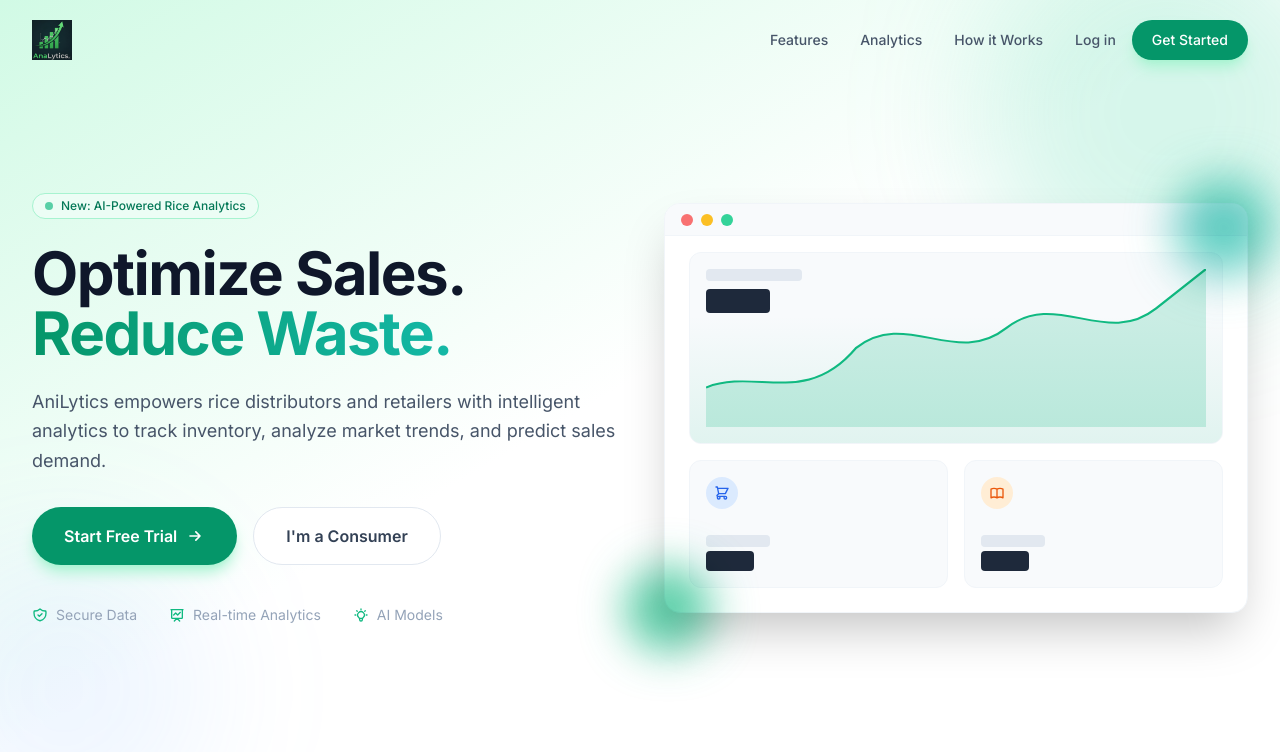
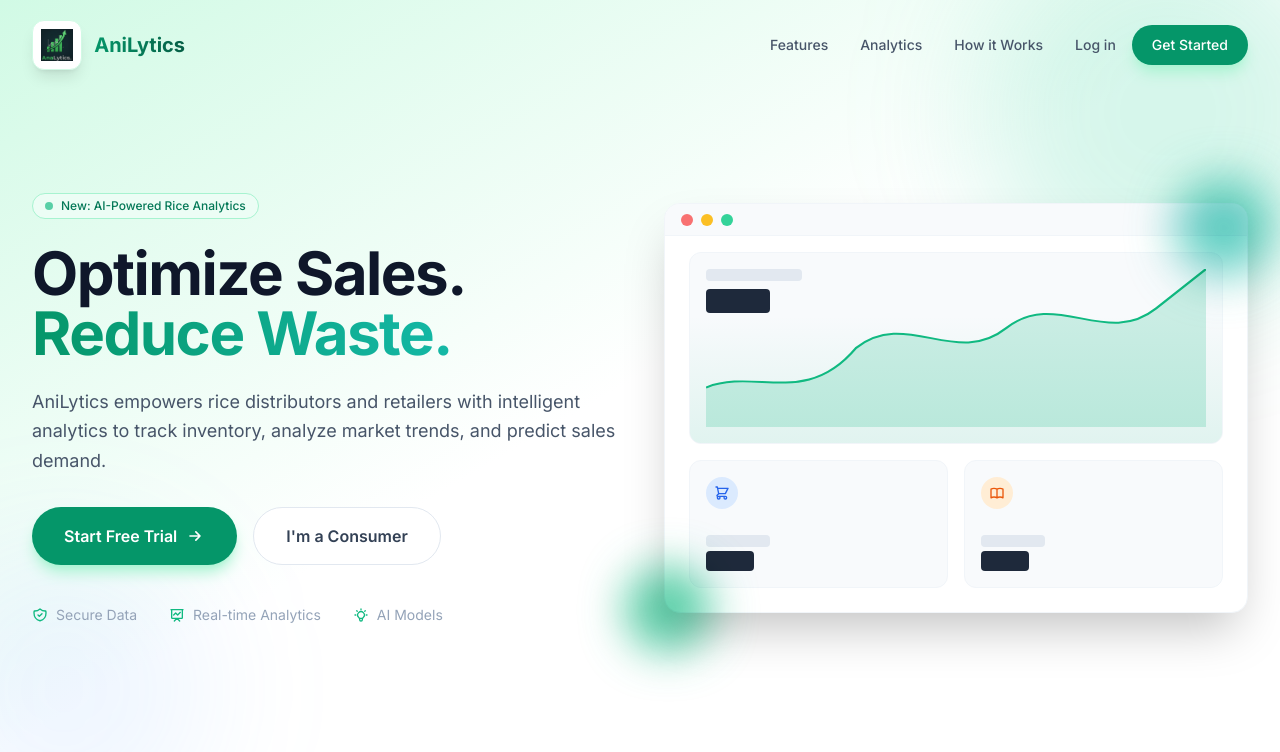
Before and after one commit to Vince0028/anilytics-rice-app, a Python web app: template templates/landing.html in a window 1280 px wide. Shown: the top 752 px of the page. Run offline with Jinja, Linux system fonts and the light colour scheme; the template is opened without the code that fills it, so the values that code supplies are empty; some libraries are stand-ins or nearby versions.

Commit message:
Enhance branding in navbar and footer with improved logo presentation and styling

```diff
--- a/templates/landing.html
+++ b/templates/landing.html
@@ -84,8 +84,11 @@
 <nav id="navbar" class="fixed w-full z-50 transition-all duration-300 bg-transparent py-5">
   <div class="max-w-7xl mx-auto px-4 sm:px-6 lg:px-8">
     <div class="flex justify-between items-center">
-      <div class="flex items-center cursor-pointer" onclick="window.scrollTo({ top: 0, behavior: 'smooth' })">
-        <img src="{{ url_for('static', filename='../image/AnaLytics.png') }}" alt="AniLytics" class="h-10 w-auto">
+      <div class="flex items-center gap-3 cursor-pointer group" onclick="window.scrollTo({ top: 0, behavior: 'smooth' })">
+        <div class="bg-white p-2 rounded-xl shadow-lg group-hover:shadow-emerald-300/50 transition-all duration-300 group-hover:scale-105 border border-emerald-100">
+          <img src="{{ url_for('static', filename='../image/AnaLytics.png') }}" alt="AniLytics" class="h-8 w-auto">
+        </div>
+        <span class="text-xl font-bold bg-gradient-to-r from-emerald-600 to-emerald-800 bg-clip-text text-transparent">AniLytics</span>
       </div>
 
       <div class="hidden md:flex items-center space-x-8">
@@ -444,8 +447,11 @@
   <div class="max-w-7xl mx-auto px-4 sm:px-6 lg:px-8">
     <div class="grid grid-cols-1 md:grid-cols-4 gap-8 mb-8">
       <div class="col-span-1 md:col-span-1">
-        <div class="flex items-center mb-4">
-          <img src="{{ url_for('static', filename='../image/AnaLytics.png') }}" alt="AniLytics" class="h-8 w-auto">
+        <div class="flex items-center gap-3 mb-4">
+          <div class="bg-white p-2 rounded-xl shadow-lg border border-slate-700">
+            <img src="{{ url_for('static', filename='../image/AnaLytics.png') }}" alt="AniLytics" class="h-6 w-auto">
+          </div>
+          <span class="text-lg font-bold text-white">AniLytics</span>
         </div>
         <p class="text-sm text-slate-400 mb-6">
           Empowering rice retailers with AI-driven insights to reduce waste and optimize sales.
```
